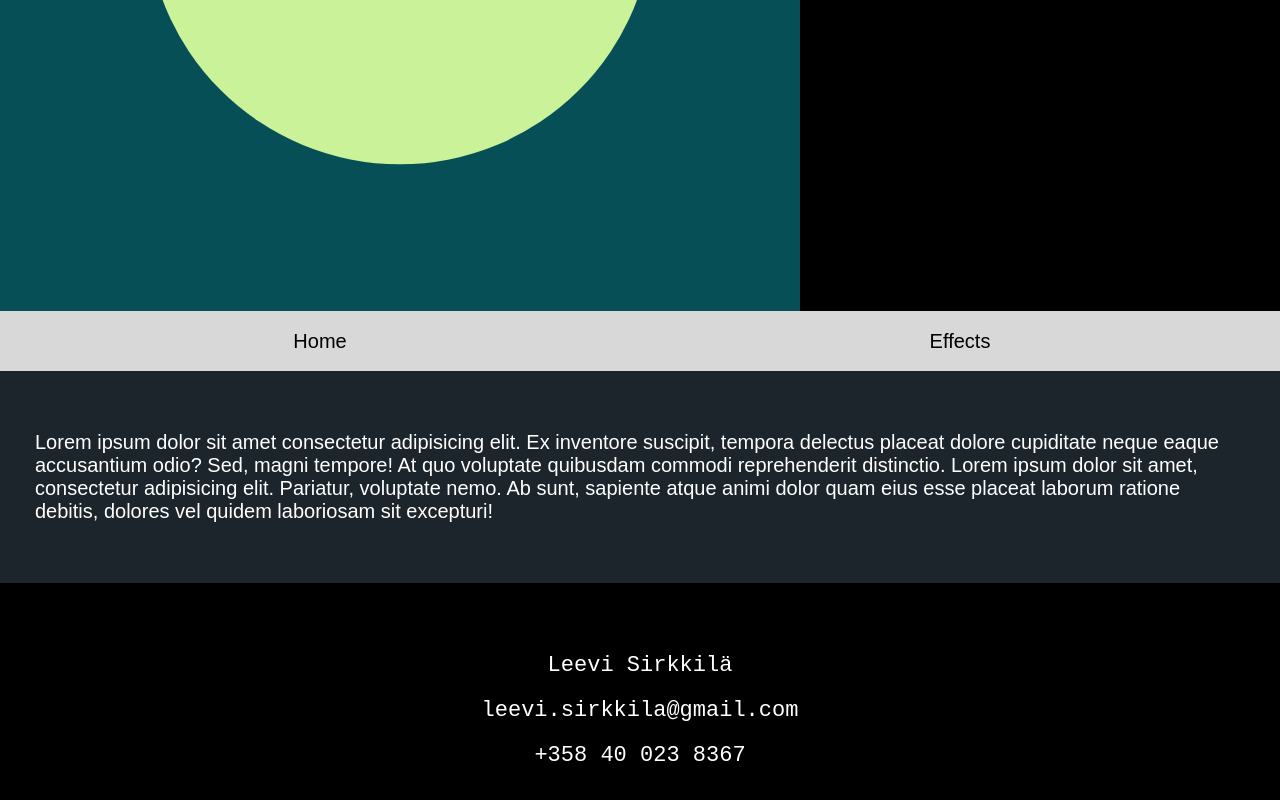
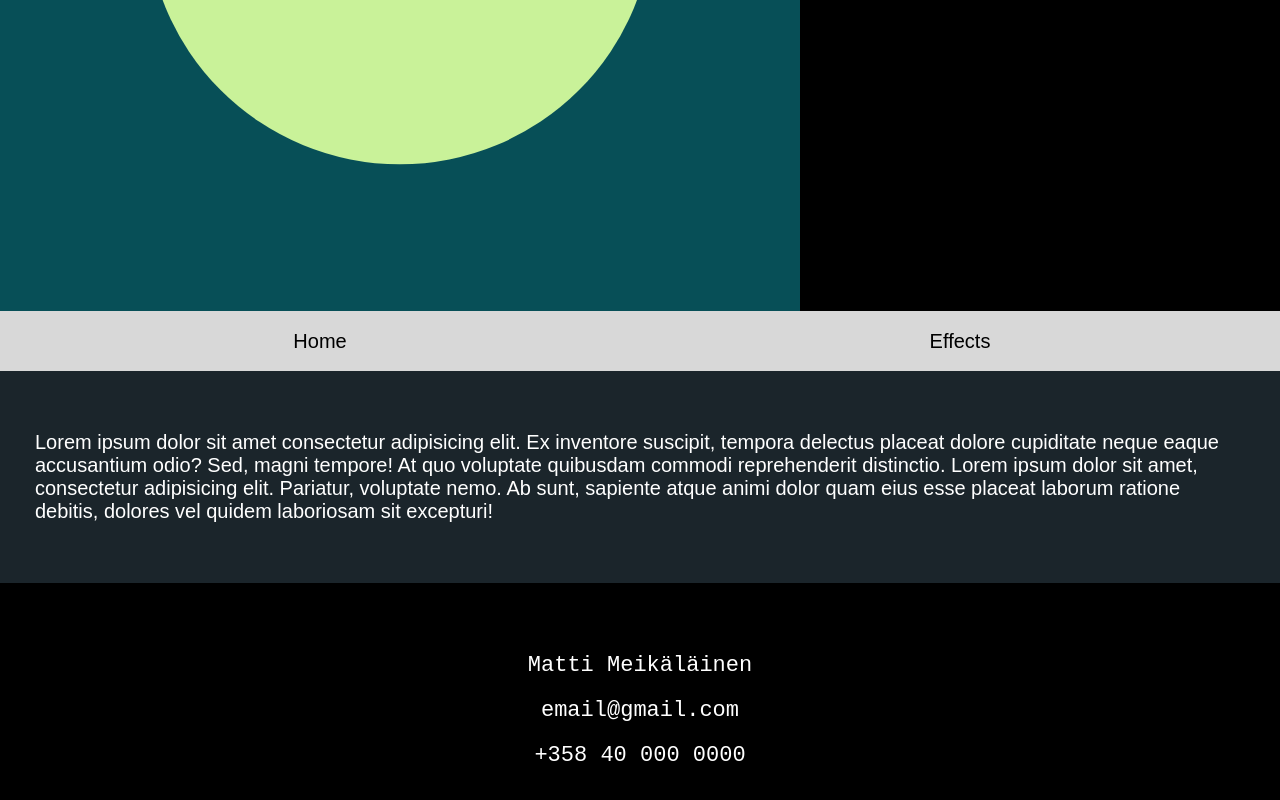
Before and after one commit to Leevis06/Leevis06.github.io, a plain HTML site: page index.html in a window 1280 px wide. Shown: the part 489-1289 px from the top of the page. Drawn offline with Linux system fonts and the light colour scheme.

Commit message:
Commit #4

```diff
--- a/index.html
+++ b/index.html
@@ -32,13 +32,13 @@
     <div class="contacts">
         <div style="padding-top: 60px;"></div>
         <div>
-            <p>Leevi Sirkkilä</p>
+            <p>Matti Meikäläinen</p>
         </div>
         <div>
-            <p>leevi.sirkkila@gmail.com</p>
+            <p>email@gmail.com</p>
         </div>
         <div>
-            <p>+358 40 023 8367</p>
+            <p>+358 40 000 0000</p>
         </div>
         <div style="padding-top: 60px;"></div>
     </div>
```
